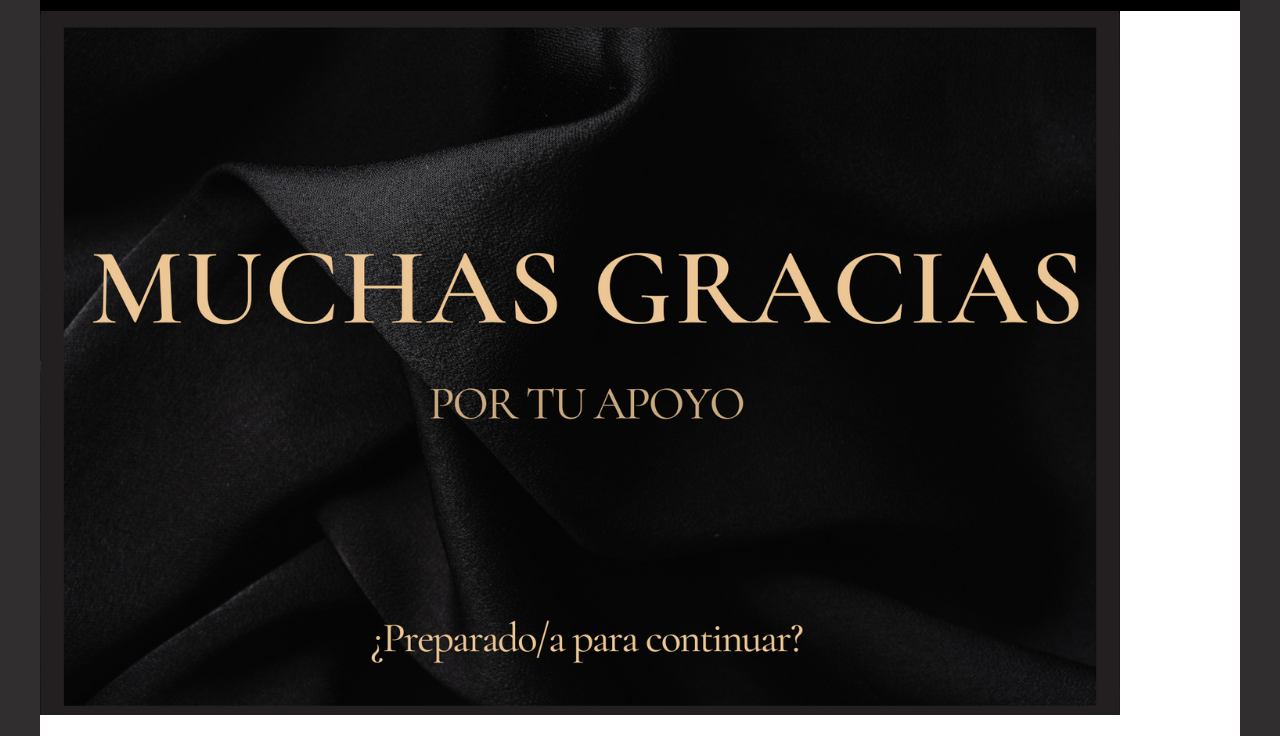
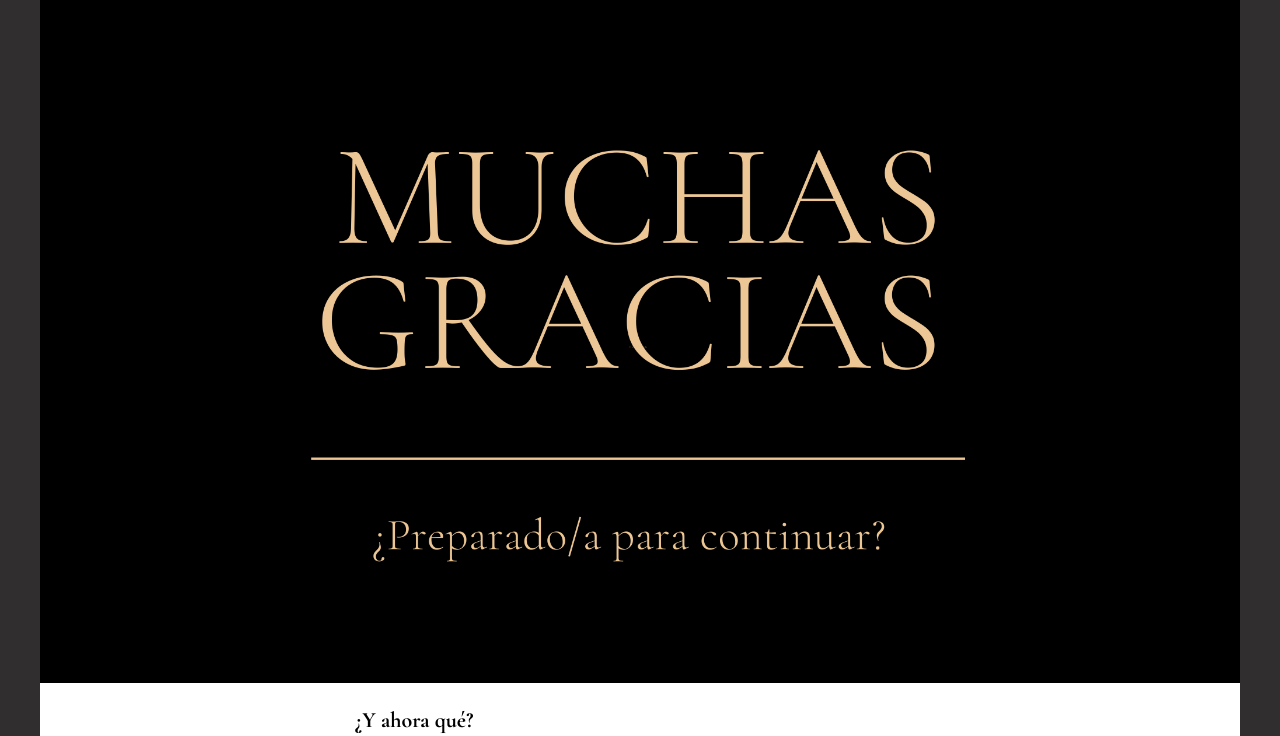
Before and after one commit to llorente33/aprendeconmarta, a plain HTML site: page index.html in a window 1280 px wide. Shown: the part 40-776 px from the top of the page. Drawn offline with nearby package versions, Linux system fonts and the light colour scheme.

Commit message:
Update index.html

```diff
--- a/index.html
+++ b/index.html
@@ -22,7 +22,7 @@
 
     <main id="mainbody">
         <section class="areyouready">
-            <img class="banner" src="Diseño sin título.png" alt="Banner de agradecimiento">
+            <img class="banner" src="Muchas.png" alt="Banner de agradecimiento">
             <article>
                 <h2><span class="indentation-left">¿Y </span> ahora qué?</h2>
                 <p>Como ya sabes, he decidido continuar este viaje de manera independiente y me encantaría seguir contando contigo. A continuación, te comparto la información necesaria para que puedas decidir si estás interesado.</p>
```
